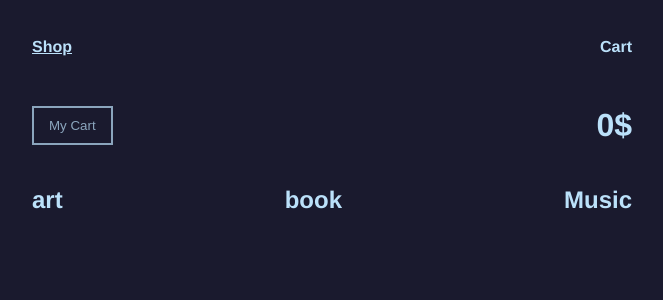
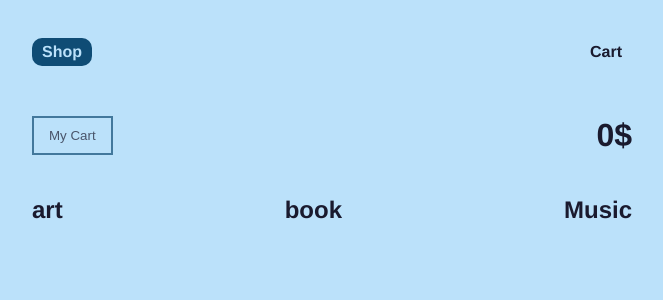
Before and after one commit to eugenekotovx/simple-shop-app, a Vue app: page /shop in a window 1280 px wide. Shown: the top 300 px of the page, without its empty margins (308-971 px from the left). Built offline with nearby package versions, Linux system fonts and the light colour scheme; data requests are answered from the project's data file.

Commit message:
fix styles

```diff
--- a/src/App.vue
+++ b/src/App.vue
@@ -10,13 +10,13 @@
 
 <style lang="scss">
 body {
-    background-color: #1a1a2e;
+    background-color: #bbe1fa;
 }
 #app {
   font-family: Avenir, Helvetica, Arial, sans-serif;
   -webkit-font-smoothing: antialiased;
   -moz-osx-font-smoothing: grayscale;
-  color: #bbe1fa;
+  color: #1a1a2e;
 }
 .container {
   max-width: 600px;
@@ -27,12 +27,17 @@ body {
   display: flex;
   flex-direction: row;
   justify-content: space-between;
+  align-items: center;
   a {
     font-weight: bold;
-    color: #bbe1fa;
+    color: #1a1a2e;
     text-decoration: none;
+    padding: 5px 10px;
     &.router-link-exact-active {
-      text-decoration: underline;
+      background-color: #0f4c75;
+      border-radius: 10px;
+      color: #bbe1fa;
+      transition: .2s;
     }
   }
 }
--- a/src/components/BuyProductButton.vue
+++ b/src/components/BuyProductButton.vue
@@ -27,9 +27,9 @@ export default {
 <style lang="scss" scoped >
   .buy__btn {
     background: none;
-    border:  2px solid #bbe1fa;
+    border:  2px solid #0f4c75;
     padding: 10px 15px;
-    color: #bbe1fa;
+    color: #0f4c75;
     opacity: 0.7;
     position: relative;
     &::before {
@@ -42,13 +42,13 @@ export default {
       top: 0;
     }
     &:hover {
-      color: #0f4c75;
+      color: #bbe1fa;
       opacity: 1;
       transition: .4s;
       cursor: pointer;
     }
     &:hover:before {
-      background-color: #bbe1fa;
+      background-color: #0f4c75;
       right: 0%;
       transition: .3s;
     }
--- a/src/components/Cart.vue
+++ b/src/components/Cart.vue
@@ -62,9 +62,9 @@ export default {
   }
   .cart__btn{
     background: none;
-    border:  2px solid #bbe1fa;
+    border:  2px solid #0f4c75;
     padding: 10px 15px;
-    color: #bbe1fa;
+    color: #1a1a2e;;
     opacity: 0.7;
     position: relative;
     &::before {
@@ -77,13 +77,13 @@ export default {
       top: 0;
     }
   &:hover {
-    color: #0f4c75;
+    color: #bbe1fa;
     opacity: 1;
     transition: .4s;
     cursor: pointer;
   }
   &:hover:before {
-    background-color: #bbe1fa;
+    background-color: #0f4c75;
     right: 0%;
     transition: .3s;
   }
--- a/src/views/CategoryShow.vue
+++ b/src/views/CategoryShow.vue
@@ -2,7 +2,6 @@
   <div class="">
     <h1> Category: {{ $route.params.category }}</h1>
     <div class="category" v-for="product in shop.category"  :key="product.id">
-      {{ product.category }}
       <ProductCard :category="$route.params.category" :product="product"/>
     </div>
   </div>
--- a/src/views/Shop.vue
+++ b/src/views/Shop.vue
@@ -47,12 +47,12 @@ export default {
         justify-content: space-between;
       }
       &__category-title {
-        color: #bbe1fa;
+        color: #1a1a2e;
         text-decoration: none;
         display: flex;
         a {
           text-decoration: none;
-          color: #bbe1fa;
+          color: #1a1a2e;
         }
 
       }
```
